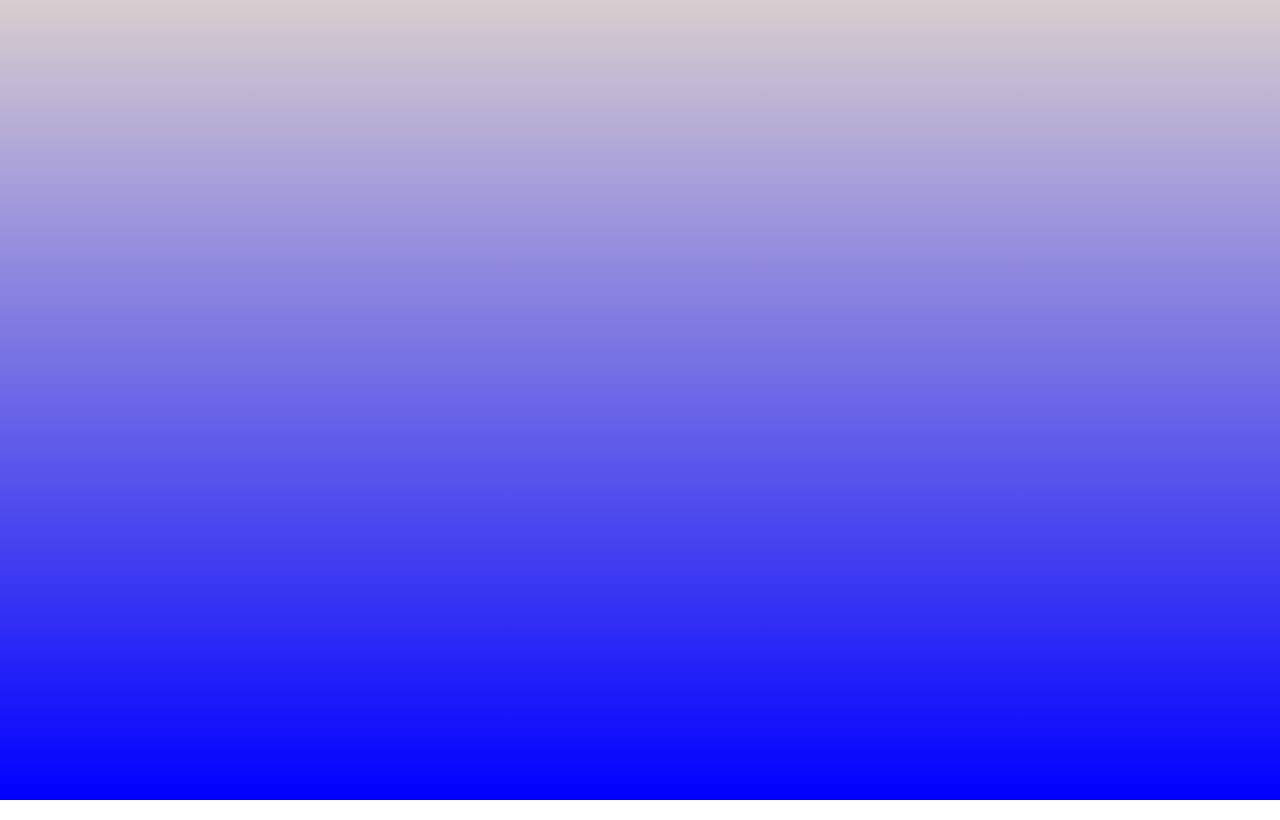
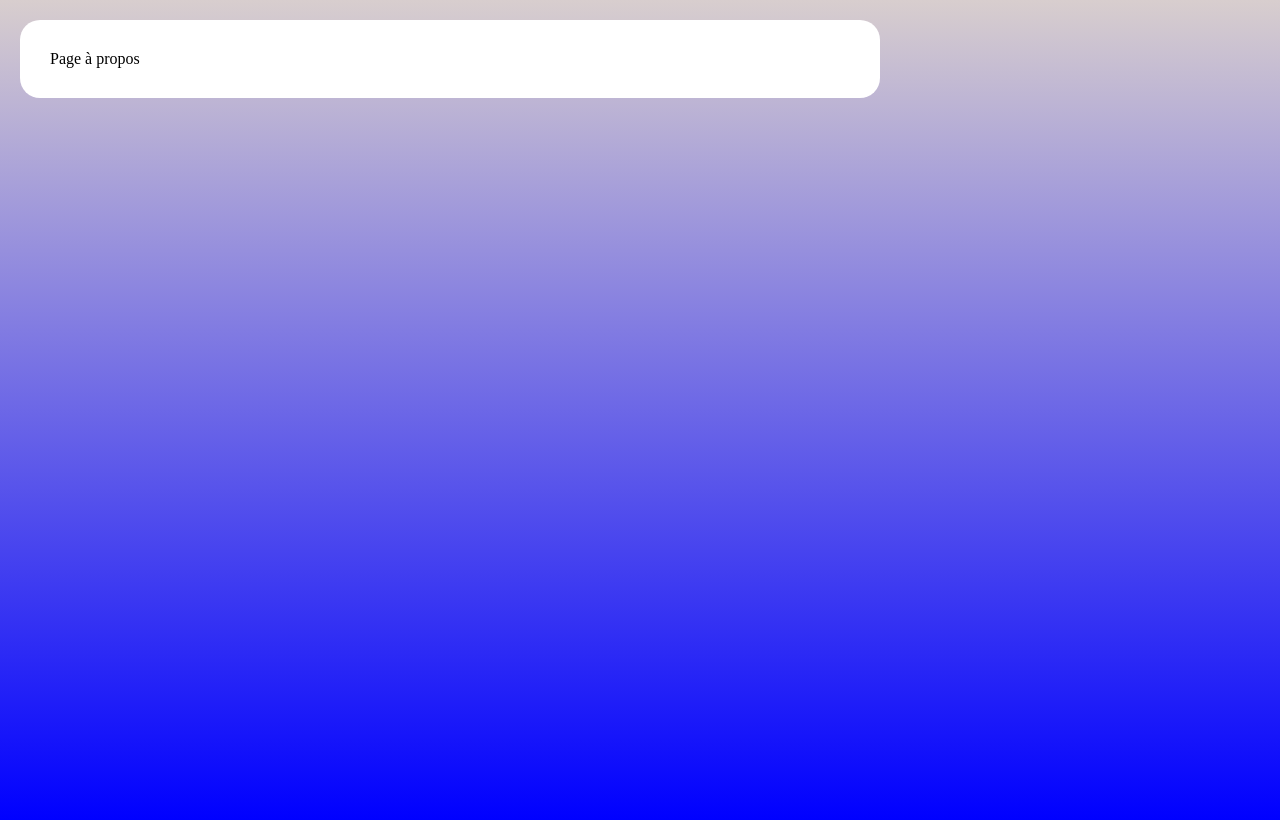
Before and after one commit to MicroTarion/QuizzApp, a React (Vite) app: page /about in a window 1280 px wide. Built offline with nearby package versions, Linux system fonts and the light colour scheme.

Commit message:
ajoute de la page about

```diff
--- a/src/App.jsx
+++ b/src/App.jsx
@@ -2,7 +2,7 @@ import { useState } from 'react'
 import reactLogo from './assets/react.svg'
 import viteLogo from '/vite.svg'
 import Quiz from './components/quiz/Quiz'
-import Cadre from './components/propos/propos'
+import About from './components/About/About'
 
 import './App.css'
 
--- a/src/Components/propos/propos.jsx
+++ b/src/Components/About/About.jsx
@@ -1,18 +1,18 @@
-function Cadre () {
+function About () {
     return(
         <div         style={{
-          width: "400px",
+          width: "800px",
           padding: "30px",
           margin: "20px",
           backgroundColor: "white",
           borderRadius: "20px",
           color: "black",
-          float:"right" ,
+
         }} >
-            <p> testos
+            <p> Page à propos
             </p>
         </div>
 
     )
 }
-export default Cadre
+export default About
--- a/src/main.jsx
+++ b/src/main.jsx
@@ -4,6 +4,7 @@ import './index.css'
 import { createBrowserRouter, RouterProvider } from "react-router-dom";
 import Navigation from './components/Navigation/Navigation';
 import Quiz from './components/Quiz/Quiz';
+import About from './components/About/About';
 
 
 const router = createBrowserRouter([
@@ -22,7 +23,7 @@ const router = createBrowserRouter([
   },
   {
     path: "/about",
-    element: <></>,
+    element: <About/>,
   },
   {
     path: "/withNavbar/",
@@ -41,7 +42,7 @@ const router = createBrowserRouter([
       {
         path: "about",
         // element: <about/>,
-        element: <>Page about</>,
+        element: <About/>,
       }
     ]
   }
```
